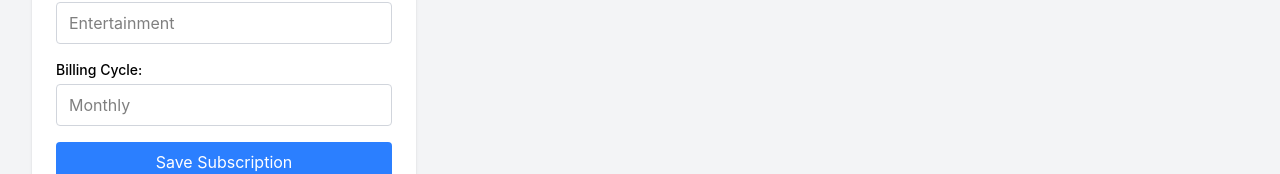
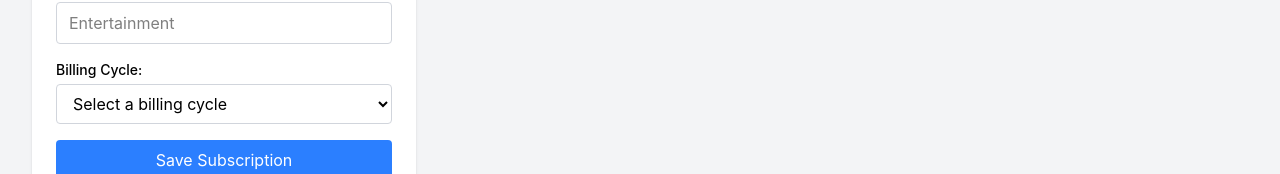
Before and after one commit to Scriblezz/SubscriptionManager.api, a React (Vite) app in the folder SubscriptionManager.client/: page /subscriptions in a window 1280 px wide. Both pictures are taken after a click on the button "Add Subscription". Shown: the part 390-564 px from the top of the page. Built offline with nearby package versions, Linux system fonts and the light colour scheme; no server answers.

Commit message:
Add renew subscription, edit functionality, next renewal date display, and billing cycle dropdown

```diff
--- a/SubscriptionManager.client/src/pages/Subscriptions.jsx
+++ b/SubscriptionManager.client/src/pages/Subscriptions.jsx
@@ -9,6 +9,7 @@ function Subscriptions({ toggleDark, isDark }) {
   const [billingCycle, setBillingCycle] = useState('')
   const [showForm, setShowForm] = useState(false);
   const [editingId, setEditingId] = useState(null);
+  const [error, setError] = useState('');
   const navigate = useNavigate()
 
   async function getSubscriptions() {
@@ -80,7 +81,25 @@ async function handleSubmit(e) {
     getSubscriptions();
   }
 
-  function startEdit(sub){
+  async function renewSubscription(id) {
+    const token = localStorage.getItem("token");
+    const response = await fetch(`http://localhost:5001/api/Subscriptions/${id}/renew`, {
+      method: "POST",
+      headers: {
+        'Content-Type': 'application/json',
+        Authorization: `Bearer ${token}`
+      }
+    })
+    if (!response.ok) {
+      const data = await response.json()
+      setError(data.message || "Unable to renew Subscription")
+      return
+    }
+    setError('');
+    getSubscriptions();
+  }
+
+  function startEdit(sub) {
     setEditingId(sub.id);
     setName(sub.name);
     setPrice(sub.price);
@@ -120,15 +139,23 @@ async function handleSubmit(e) {
           </button>
         </div>
       </div>
-
+      {error && <p className="text-red-500 mb-4">{error}</p>}
       <ul className="flex flex-col gap-4">
-        {subscriptions.map((sub) => (
+        {subscriptions.map((sub) => (console.log(sub.nextRenewalDate),
           <div key={sub.id} className="bg-white dark:bg-gray-800 p-4 rounded shadow flex justify-between items-center">
             <div>
               <p className="font-bold">{sub.name}</p>
               <p className="text-sm text-gray-500 dark:text-gray-400">${sub.price} · {sub.category} · {sub.billingCycle}</p>
+              <p className="text-sm text-gray-500 dark:text-gray-400">Next Renewal: {new Date(sub.nextRenewalDate).toLocaleDateString("en-US")}</p>
             </div>
             <div className="flex gap-2">
+              {sub.isActive && (
+                <button
+                  onClick={() => renewSubscription(sub.id)}
+                  className="bg-green-500 text-white px-3 py-1 rounded hover:bg-green-600">
+                  Renew
+                </button>
+              )}
               <button
                 onClick={() => startEdit(sub)}
                 className="bg-yellow-500 text-white px-3 py-1 rounded hover:bg-yellow-600">
@@ -173,9 +200,15 @@ async function handleSubmit(e) {
             </div>
             <div className="flex flex-col">
               <label className="mb-1 text-sm font-medium">Billing Cycle:</label>
-              <input className="border border-gray-300 rounded px-3 py-2 focus:outline-none focus:border-blue-500"
-                type="text" placeholder="Monthly" value={billingCycle}
-                onChange={(e) => setBillingCycle(e.target.value)} />
+              <select
+                className="border border-gray-300 rounded px-3 py-2 focus:outline-none focus:border-blue-500 dark:bg-gray-700 dark:text-white dark:border-gray-600"
+                value={billingCycle}
+                onChange={(e) => setBillingCycle(e.target.value)}>
+                <option value="">Select a billing cycle</option>
+                <option value="Weekly">Weekly</option>
+                <option value="Monthly">Monthly</option>
+                <option value="Yearly">Yearly</option>
+              </select>
             </div>
             <button type="submit" className="bg-blue-500 text-white px-4 py-2 rounded hover:bg-blue-600">
               Save Subscription
```
Lines whose indentation alone changed are shown as unchanged.
